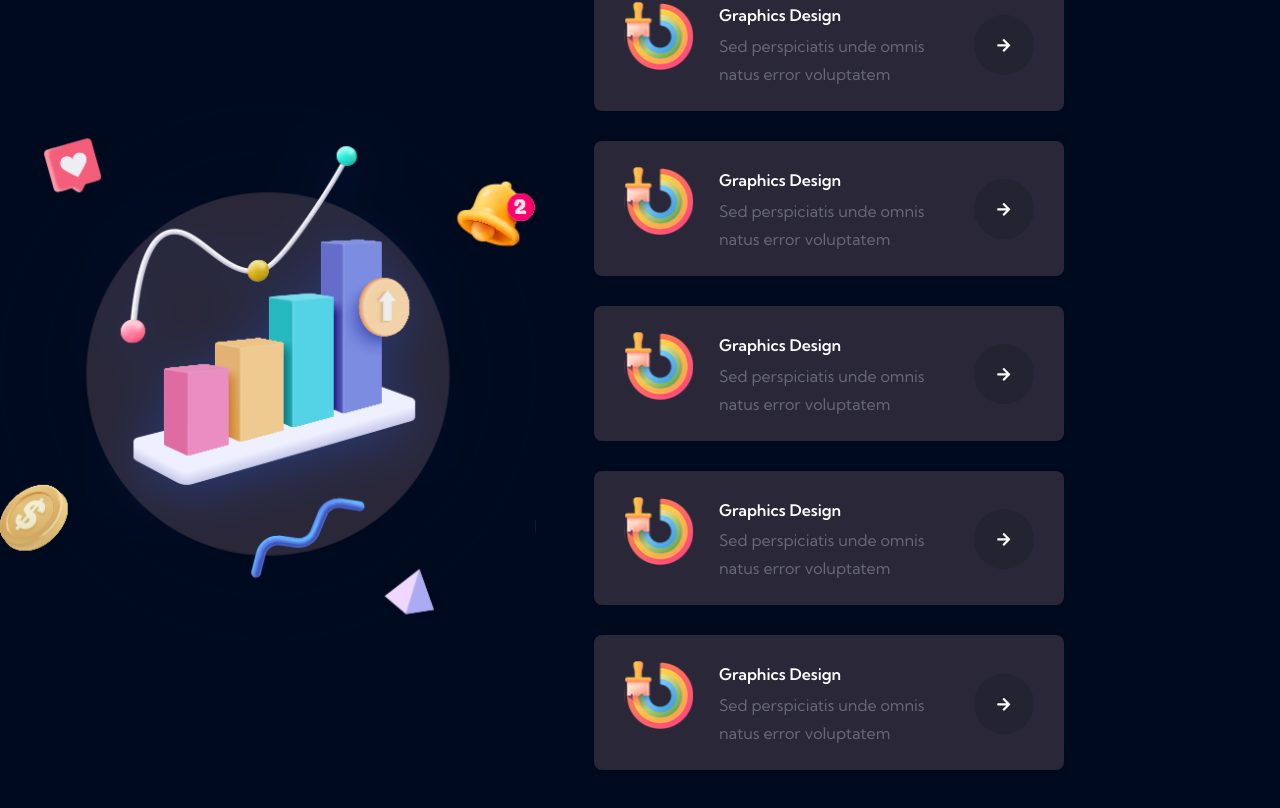
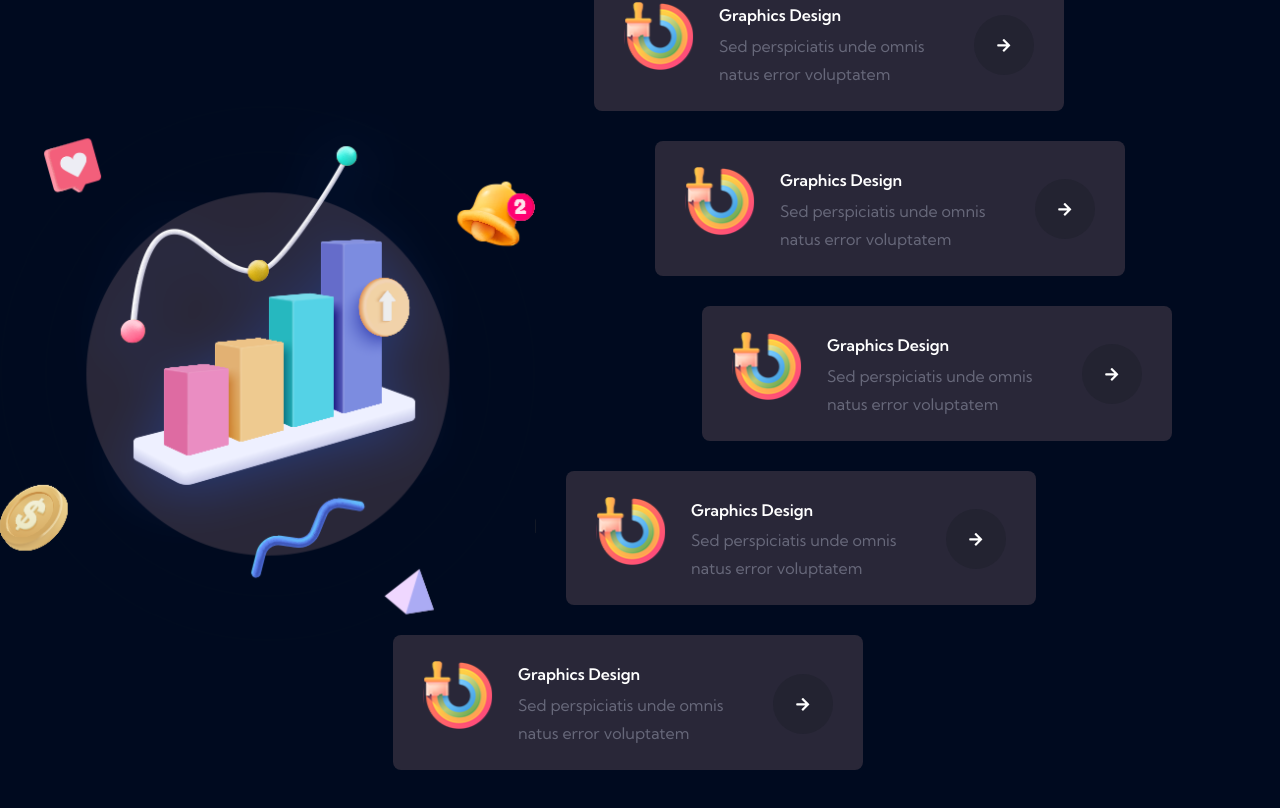
Before and after one commit to S-ali007/DarkThemeforDigital-Agency, a React (Create React App) app: page / in a window 1280 px wide. Shown: the part 3112-3920 px from the top of the page. Built offline with nearby package versions, Linux system fonts and the light colour scheme.

Commit message:
created 5 pages

```diff
--- a/src/Components/GreatFeaturestoDo.jsx
+++ b/src/Components/GreatFeaturestoDo.jsx
@@ -78,7 +78,7 @@ function GreatFeaturestoDo() {
               {/* ------- */}
             </div>
              {/* item-2-graphic design */}
-             <div className="max-w-[470px] w-full flex  gap-[25px]  bg-[#292738]   rounded-[8px] pt-[25px] pb-[23px] px-[30px]  justify-center align-middle">
+             <div className="max-w-[470px] relative left-[61px]  w-full flex  gap-[25px]  bg-[#292738]   rounded-[8px] pt-[25px] pb-[23px] px-[30px]  justify-center align-middle">
               <div className="max-w-[70px] w-full">
                 <img
                   src="/assets/Great work Graphic design item 1.svg"
@@ -114,7 +114,7 @@ function GreatFeaturestoDo() {
               {/* ------- */}
             </div>
              {/* item-3-graphic design */}
-             <div className="max-w-[470px] w-full flex  gap-[25px]  bg-[#292738]   rounded-[8px] pt-[25px] pb-[23px] px-[30px]  justify-center align-middle">
+             <div className="max-w-[470px] relative left-[108px] w-full flex  gap-[25px]  bg-[#292738]   rounded-[8px] pt-[25px] pb-[23px] px-[30px]  justify-center align-middle">
               <div className="max-w-[70px] w-full">
                 <img
                   src="/assets/Great work Graphic design item 1.svg"
@@ -150,7 +150,7 @@ function GreatFeaturestoDo() {
               {/* ------- */}
             </div>
              {/* item-4-graphic design */}
-             <div className="max-w-[470px] w-full flex  gap-[25px]  bg-[#292738]   rounded-[8px] pt-[25px] pb-[23px] px-[30px]  justify-center align-middle">
+             <div className="max-w-[470px] relative left-[-28px] w-full flex  gap-[25px]  bg-[#292738]   rounded-[8px] pt-[25px] pb-[23px] px-[30px]  justify-center align-middle">
               <div className="max-w-[70px] w-full">
                 <img
                   src="/assets/Great work Graphic design item 1.svg"
@@ -186,7 +186,7 @@ function GreatFeaturestoDo() {
               {/* ------- */}
             </div>
              {/* item-5-graphic design */}
-             <div className="max-w-[470px] w-full flex  gap-[25px]  bg-[#292738]   rounded-[8px] pt-[25px] pb-[23px] px-[30px]  justify-center align-middle">
+             <div className="max-w-[470px]  relative left-[-201px] w-full flex  gap-[25px]  bg-[#292738]   rounded-[8px] pt-[25px] pb-[23px] px-[30px]  justify-center align-middle">
               <div className="max-w-[70px] w-full">
                 <img
                   src="/assets/Great work Graphic design item 1.svg"
```
